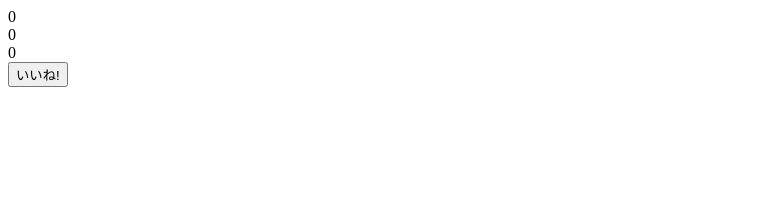
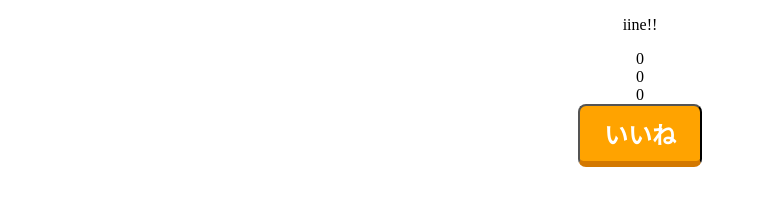
Before and after one commit to muryo13/iine, a website: page index.html in a window 1280 px wide. Shown: the whole page, without its empty margins (0-757 px from the left). Drawn offline with Linux system fonts and the light colour scheme.

Commit message:
ディレクトリ整理

```diff
--- a/index.html
+++ b/index.html
@@ -1,29 +1,34 @@
 <!DOCTYPE html>
 <html lang="ja">
+
 <head>
     <meta charset="UTF-8">
     <meta name="viewport" content="width=device-width, initial-scale=1.0">
     <meta http-equiv="X-UA-Compatible" content="ie=edge">
     <title>iine!!</title>
+    <link rel="stylesheet" href="/stylesheets/style.css">
+
 </head>
+
 <body>
-
+    <p>iine!!</p>
     <div id="iineNum">0</div>
     <div id="participantNum">0</div>
     <div id="allIineNum">0</div>
-    <input type="button" id="sample" value="いいね!">
+    <button class="btn-push" id="sample">いいね</button>
+</body>
 
 <script>
     var sock = new WebSocket('ws://localhost:5001');
     var num = 0;
 
     // 接続
-        sock.addEventListener('open',function(e){
+    sock.addEventListener('open', function (e) {
         console.log('Socket 接続成功');
     });
 
     // サーバーからデータを受け取る
-        sock.addEventListener('message',function(e){
+    sock.addEventListener('message', function (e) {
         console.log(e.data);
         let message = e.data;
         let words = message.split(',');
@@ -34,13 +39,13 @@
         }
     });
 
-        document.addEventListener('DOMContentLoaded',function(e){
+    document.addEventListener('DOMContentLoaded', function (e) {
         // サーバーにデータを送る
-            document.getElementById('sample').addEventListener('click',function(e){
+        document.getElementById('sample').addEventListener('click', function (e) {
             sock.send('hello');
             document.getElementById("iineNum").innerText = ++num;
         });
     });
 </script>
-</body>
+
 </html>
--- a/index.js
+++ b/index.js
@@ -28,6 +28,7 @@ s.on('connection',function(ws){
 // Express
 var express = require('express');
 var app = express();
+app.use(express.static('public'));
 app.get('/', function (req, res) {
     res.sendFile(__dirname + '/index.html');
 });
--- a/package.json
+++ b/package.json
@@ -4,7 +4,8 @@
   "description": "",
   "main": "index.js",
   "scripts": {
-    "test": "echo \"Error: no test specified\" && exit 1"
+    "test": "echo \"Error: no test specified\" && exit 1",
+    "start": "node index.js"
   },
   "author": "",
   "license": "ISC",
--- /dev/null
+++ b/public/stylesheets/style.css
@@ -0,0 +1,20 @@
+.btn-push {
+    display: inline-block;
+    max-width: 420px;
+    text-align: center;
+    background-color: #ffa300;
+    font-size: 24px;
+    color: #FFF;
+    text-decoration: none;
+    font-weight: bold;
+    padding: 10px 24px;
+    border-radius: 8px;
+    border-bottom: 6px solid #d37800;
+}
+
+.btn-push:active {
+    transform: translateY(6px);
+    border-bottom: none;
+}
+
+body {text-align:center}
```
Also changed, not shown: 3 other files. Lines whose indentation alone changed are shown as unchanged.
